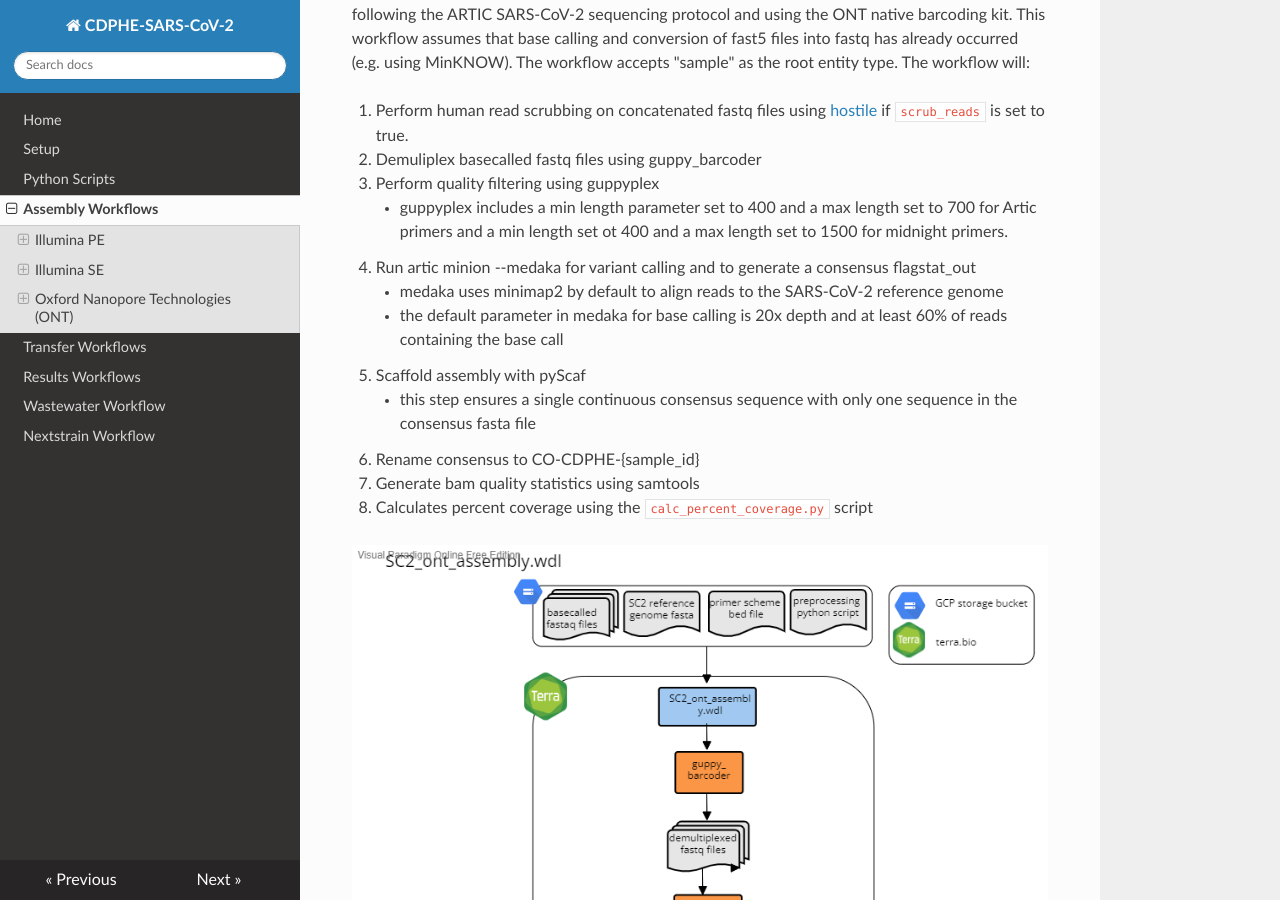
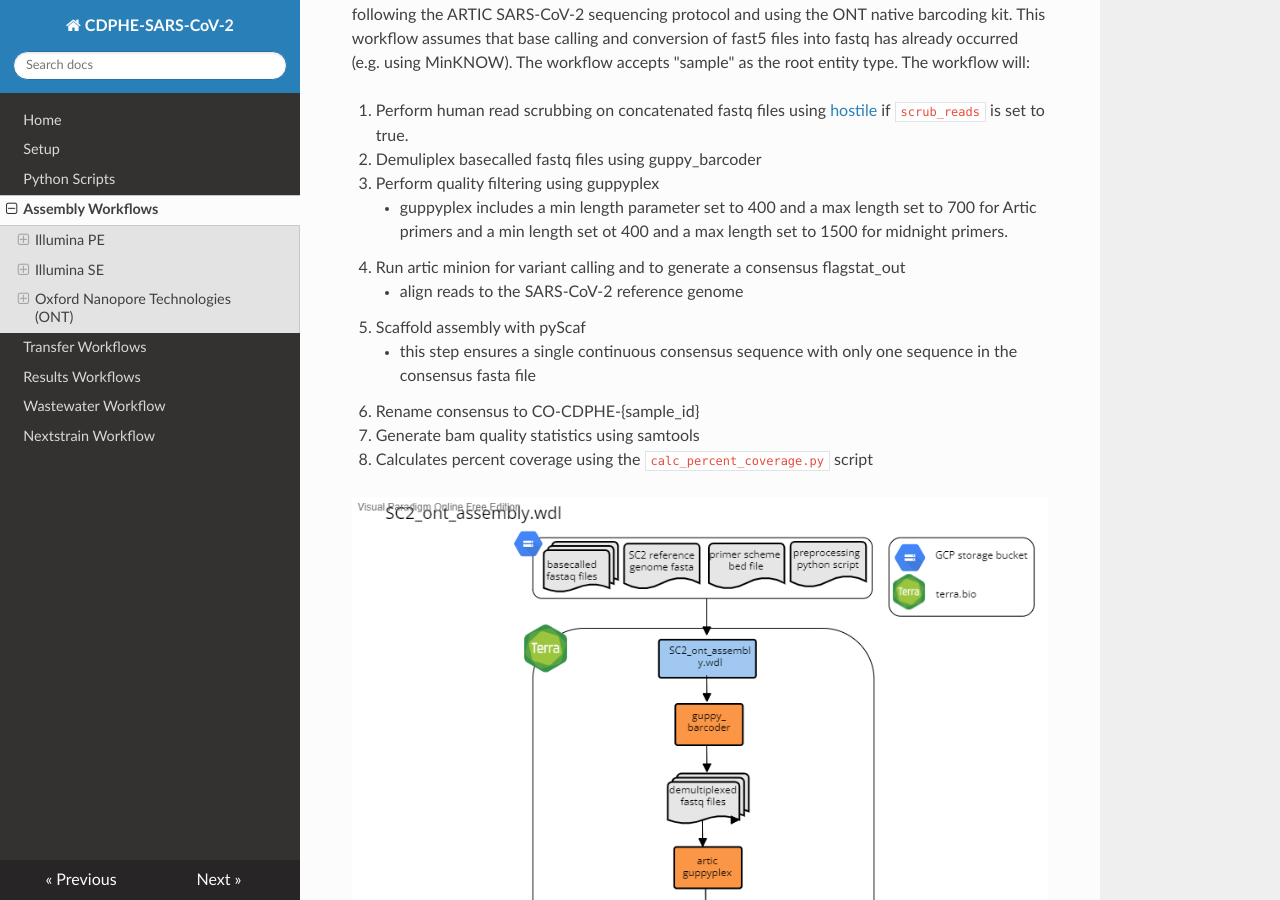
Before and after one commit to CDPHE-bioinformatics/CDPHE-SARS-CoV-2, an MkDocs documentation site: the page built from docs/assembly_workflow.md, in a window 1280 px wide and 900 px high, scrolled down 9090 px. Built offline with MkDocs 1.6.1, drawn with Linux system fonts in a browser that asks for light colours; nearby versions of some CDN libraries; some of the changed text lies outside the part shown.

Commit message:
Remove medaka references

```diff
--- a/docs/assembly_workflow.md
+++ b/docs/assembly_workflow.md
@@ -230,9 +230,8 @@
 2. Demuliplex basecalled fastq files using guppy_barcoder
 3. Perform quality filtering using guppyplex
     - guppyplex includes a min length parameter set to 400 and a max length set to 700 for Artic primers and a min length set ot 400 and a max length set to 1500 for midnight primers.
-4. Run artic minion --medaka for variant calling and to generate a consensus flagstat_out
-    - medaka uses minimap2 by default to align reads to the SARS-CoV-2 reference genome
-    - the default parameter in medaka for base calling is 20x depth and at least 60% of reads containing the base call
+4. Run artic minion for variant calling and to generate a consensus flagstat_out
+    - align reads to the SARS-CoV-2 reference genome
 5. Scaffold assembly with pyScaf
     - this step ensures a single continuous consensus sequence with only one sequence in the consensus fasta file
 6. Rename consensus to CO-CDPHE-{sample_id}
@@ -277,7 +276,7 @@
 | `sample_name`              | this.{entity_name}\_id                   |
 | `scrub_reads`              | `true` or `false`                        |
 | `scrub_genome_index`       | workspace.hostile_human_t2t_hla_fa_gz (if using read scrubbing) |
-| `medaka_model`             | (optional, leave blank for auto-detection) example: "r1041_e82_400bps_hac_v4.2.0"   |
+| `model`             | (optional, leave blank for auto-detection) example: "r1041_e82_400bps_hac_v4.2.0"   |
 | `barcode_kit`              | example: "SQK-NBD114-96"                 |
 | `version_capture_py`       | workspace.version_capture_py             |
 
@@ -291,12 +290,12 @@
 | hostile                     | hostile                                    | `fastq_files_scrubbed` | file                                                                                                                    |
 | hostile                     | hostile                                    | `human_reads_removed`  | integer                                                                                                                 |
 | hostile                     | hostile                                    | `human_reads_removed_porportion` | floating-point number                                                                                         |
-| Medaka                      | medaka and minimap2                        | `sorted_bam`           | file                                                                                                                    |
-| Medaka                      | medaka and minimap2                        | `trim_sort_bam`        | file                                                                                                                    |
-| Medaka                      | medaka and minimap2                        | `trimsort_bai`         | file                                                                                                                    |
-| Medaka                      | medaka and minimap2                        | `variants`             | file                                                                                                                    |
-| Medaka                      | medaka and minimap2                        | `consensus`            | file                                                                                                                    |
-| Medaka                      | medaka and minimap2                        | `assembler_version`    | string recording the version for artic medaka, this information is used later for submitting to public repositories.    |
+| call_consensus_artic        | artic minion                               | `sorted_bam`           | file                                                                                                                    |
+| call_consensus_artic        | artic minion                               | `trim_sort_bam`        | file                                                                                                                    |
+| call_consensus_artic        | artic minion                               | `trimsort_bai`         | file                                                                                                                    |
+| call_consensus_artic        | artic minion                               | `variants`             | file                                                                                                                    |
+| call_consensus_artic        | artic minion                               | `consensus`            | file                                                                                                                    |
+| call_consensus_artic        | artic minion                               | `assembler_version`    | string recording the version for artic medaka, this information is used later for submitting to public repositories.    |
 | Bam_stats                   | samtools flagstat, stats, percent_coverage | `flagstat_out`         | file                                                                                                                    |
 | Bam_stats                   | samtools flagstat, stats, percent_coverage | `stats_out`            | file                                                                                                                    |
 | Bam_stats                   | samtools flagstat, stats, percent_coverage | `covhist_out`          | file                                                                                                                    |
```
